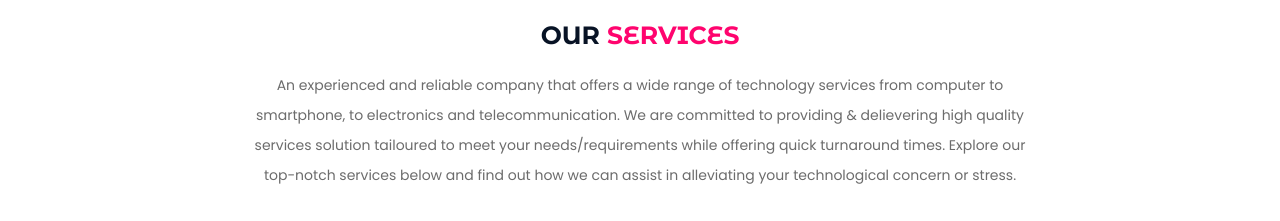
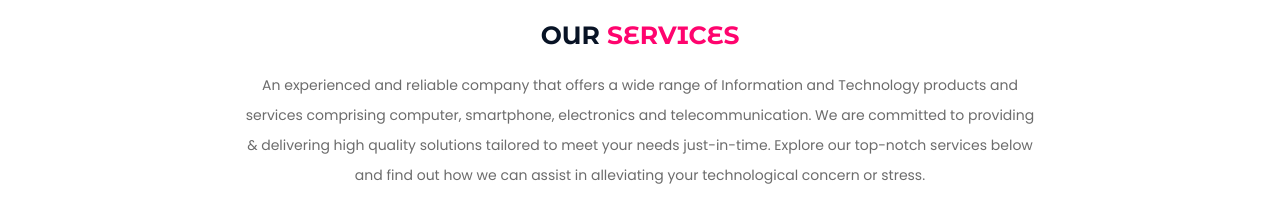
Before and after one commit to Dev-Ridwan16/Techalive-inc, a React (Vite) app: page / in a window 1280 px wide. Shown: the part 820-1041 px from the top of the page. Built offline with nearby package versions, Linux system fonts and the light colour scheme; no server answers; grey boxes are pictures that could not be loaded.

Commit message:
Update Home.jsx

```diff
--- a/src/components/pages/Home.jsx
+++ b/src/components/pages/Home.jsx
@@ -133,13 +133,7 @@ export const ServiceSect = () => {
         OUR <span className='text-pink'>SERVICES</span>
       </h1>
       <p className='text-center my-5 w-full md:w-[800px] mx-auto'>
-        An experienced and reliable company that offers a wide range of
-        technology services from computer to smartphone, to electronics and
-        telecommunication. We are committed to providing & delievering high
-        quality services solution tailoured to meet your needs/requirements
-        while offering quick turnaround times. Explore our top-notch services
-        below and find out how we can assist in alleviating your technological
-        concern or stress.
+        An experienced and reliable company that offers a wide range of Information and Technology products and services comprising computer, smartphone, electronics and telecommunication. We are committed to providing & delivering high quality solutions tailored to meet your needs just-in-time. Explore our top-notch services below and find out how we can assist in alleviating your technological concern or stress.
       </p>
 
       <div className='services-container'>
```
